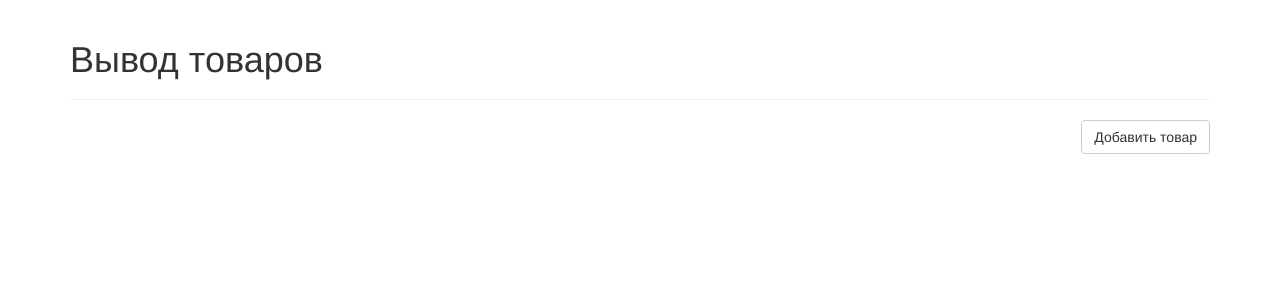
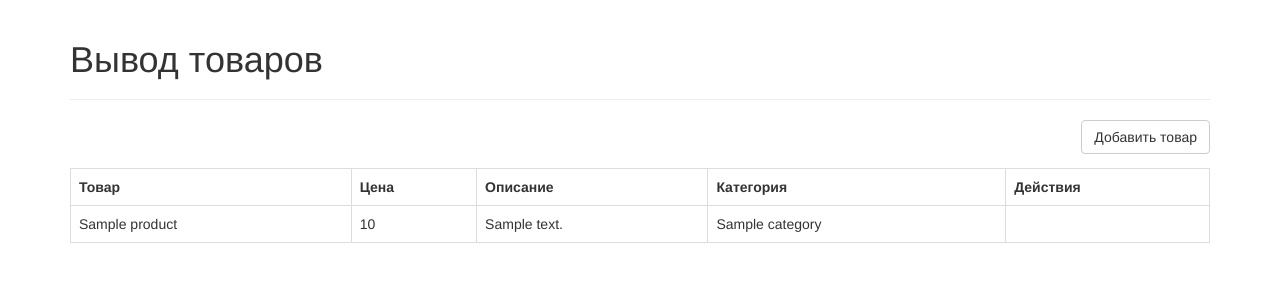
Before and after one commit to 07Rinat07/php-oop-mysql, a PHP site: page / in a window 1280 px wide. Shown: the top 300 px of the page. Run offline with PHP 8.4, Linux system fonts and the light colour scheme; tables that the repository leaves empty or names only in its code hold one stand-in row (values such as "Sample post"); some libraries are stand-ins or nearby versions.

Commit message:
Select From All products

```diff
--- a/index.php
+++ b/index.php
@@ -33,5 +33,51 @@ require_once "layout_header.php";
         <a href="create_product.php" class="btn btn-default pull-right">Добавить товар</a>
     </div>
 
+<?php
+// отображаем товары, если они есть
+if ($num > 0) {
+
+    echo "<table class='table table-hover table-responsive table-bordered'>";
+    echo "<tr>";
+    echo "<th>Товар</th>";
+    echo "<th>Цена</th>";
+    echo "<th>Описание</th>";
+    echo "<th>Категория</th>";
+    echo "<th>Действия</th>";
+    echo "</tr>";
+
+    while ($row = $stmt->fetch(PDO::FETCH_ASSOC)) {
+
+        extract($row);
+
+        echo "<tr>";
+        echo "<td>{$name}</td>";
+        echo "<td>{$price}</td>";
+        echo "<td>{$description}</td>";
+        echo "<td>";
+        $category->id = $category_id;
+        $category->readName();
+        echo $category->name;
+        echo "</td>";
+
+        echo "<td>";
+        // здесь будут кнопки для просмотра, редактирования и удаления
+        echo "</td>";
+
+        echo "</tr>";
+
+    }
+
+    echo "</table>";
+
+    // здесь будет пагинация
+}
+
+// сообщим пользователю, что товаров нет
+else {
+    echo "<div class='alert alert-info'>Товары не найдены.</div>";
+}
+?>
+
 <?php // подвал
 require_once "layout_footer.php";
```
